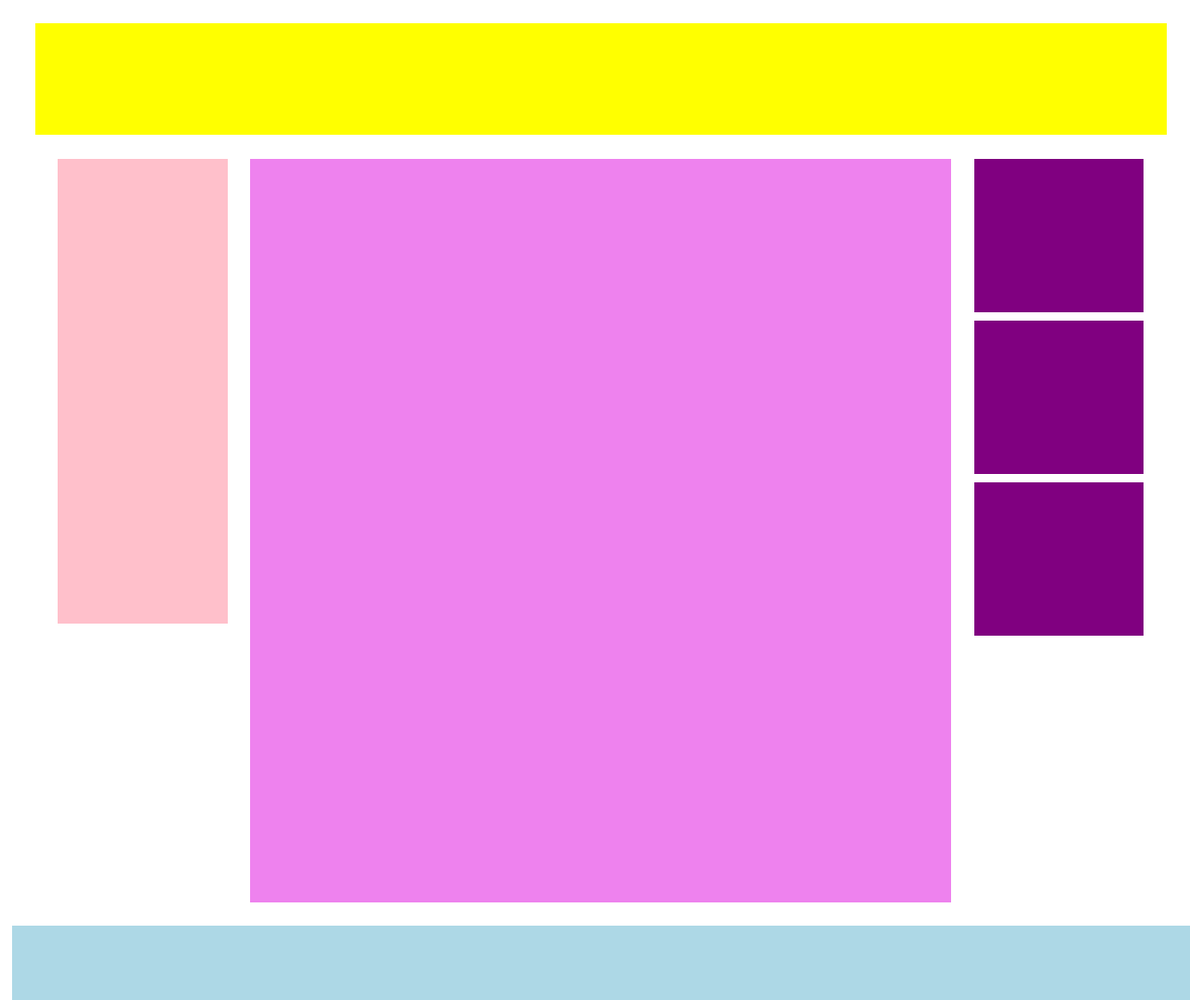
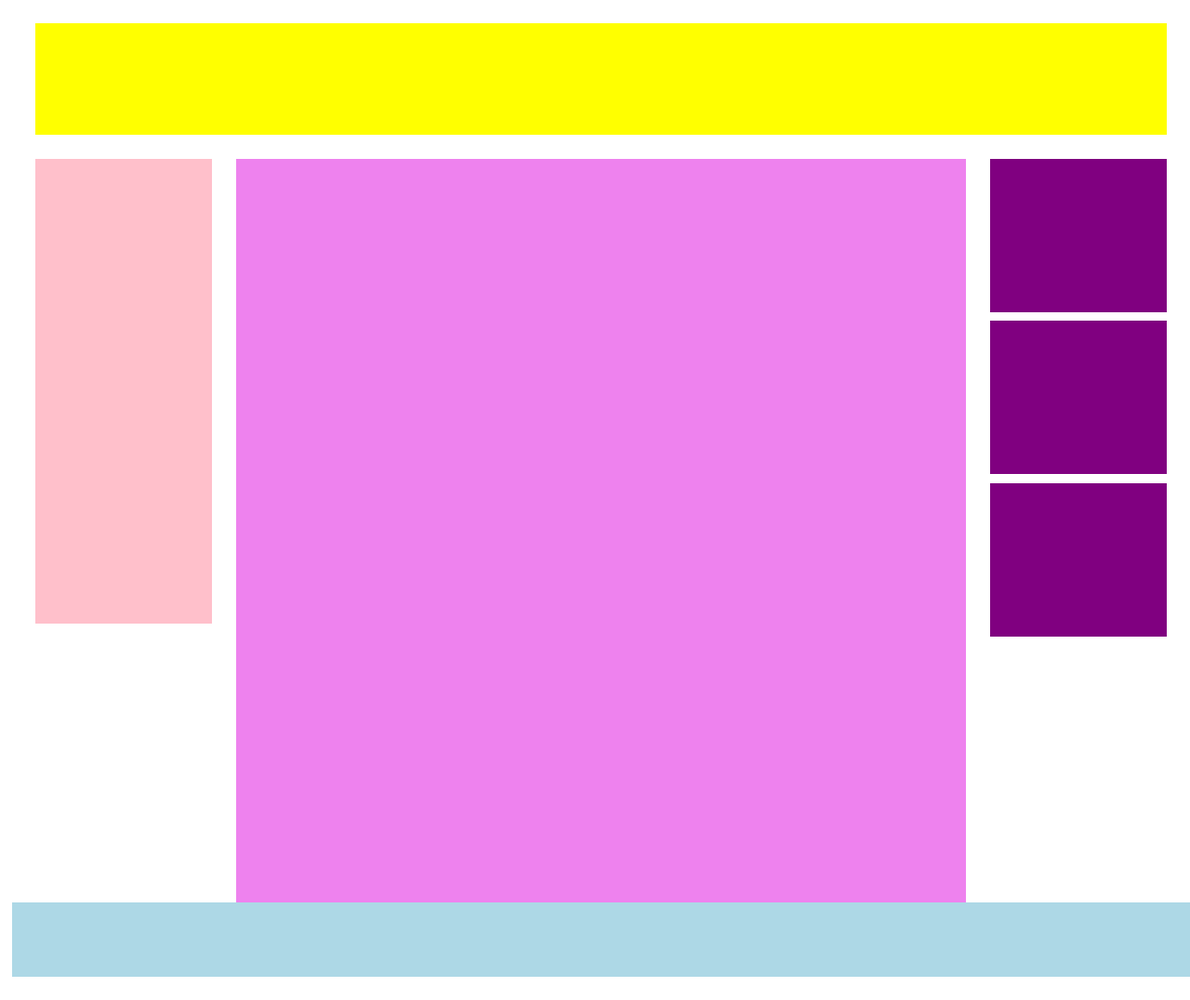
Before and after one commit to Simone-ortu/htmlcss-struttura-wp, a plain HTML site: page index.html in a window 1280 px wide. Shown: the whole page at 93% size. After the commit the page ends 1051 px from the top, so only its background shows below. Drawn offline with Linux system fonts and the light colour scheme.

Commit message:
main change margin to margin-top

```diff
--- a/css/style.css
+++ b/css/style.css
@@ -27,7 +27,7 @@ header{
   margin: 2%;
 }
 main{
-  margin: 2%;
+  margin-top: : 2%;
 }
 aside.left-col{
   width: 15%;
```
